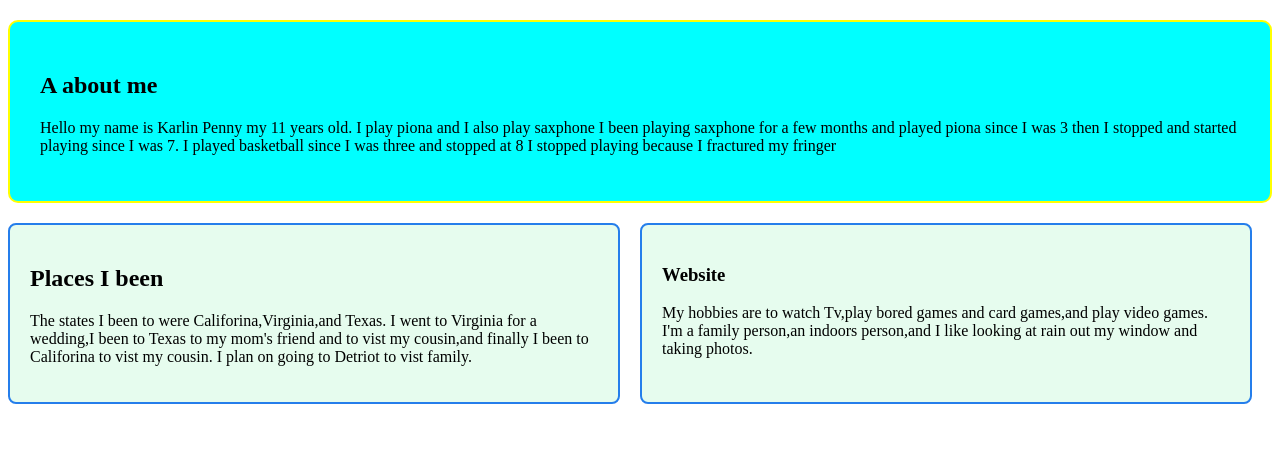
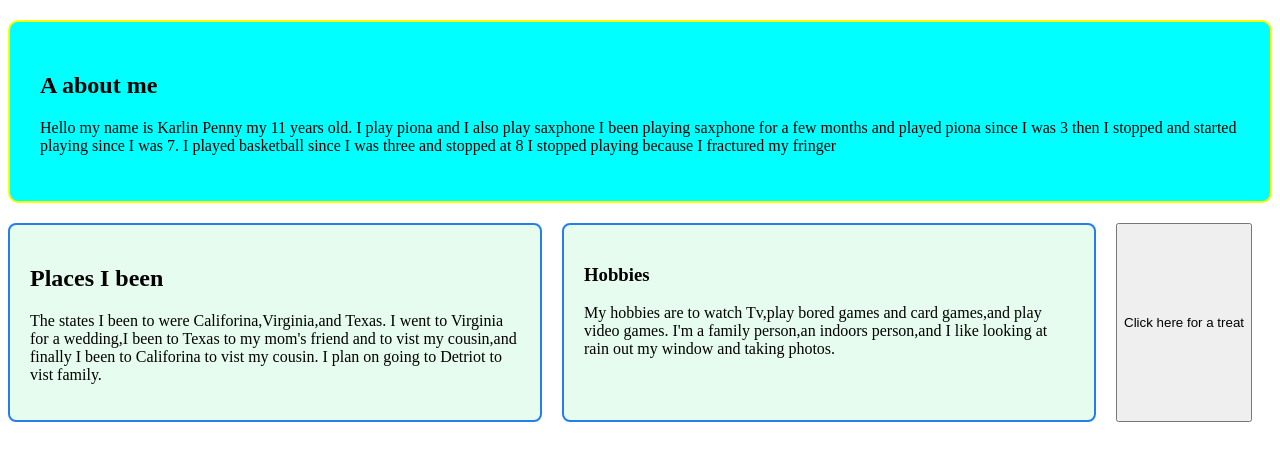
Before and after one commit to 0126kwayne-lang/personal-project, a plain HTML site: page index.html in a window 1280 px wide. Drawn offline with Linux system fonts and the light colour scheme.

Commit message:
changed a name

```diff
--- a/index.html
+++ b/index.html
@@ -24,10 +24,13 @@
             </div>
 
              <div class="project-box">
-                <h3>Website</h3>
+                <h3>Hobbies</h3>
                 <p>My hobbies are to watch Tv,play bored games and card games,and play video games.
-                    I'm a family person,an indoors person,and I like looking at rain out my window and taking photos. </p>
-    </div>
+                   I'm a family person,an indoors person,and I like looking at rain out my window and taking photos. </p>
+                            </div>
+                        <body>
+    <button type="button" onclick="window.location.href='https:43'">Click here for a treat</button>
+</body>
 </p>
             </div>
 </body>
```
